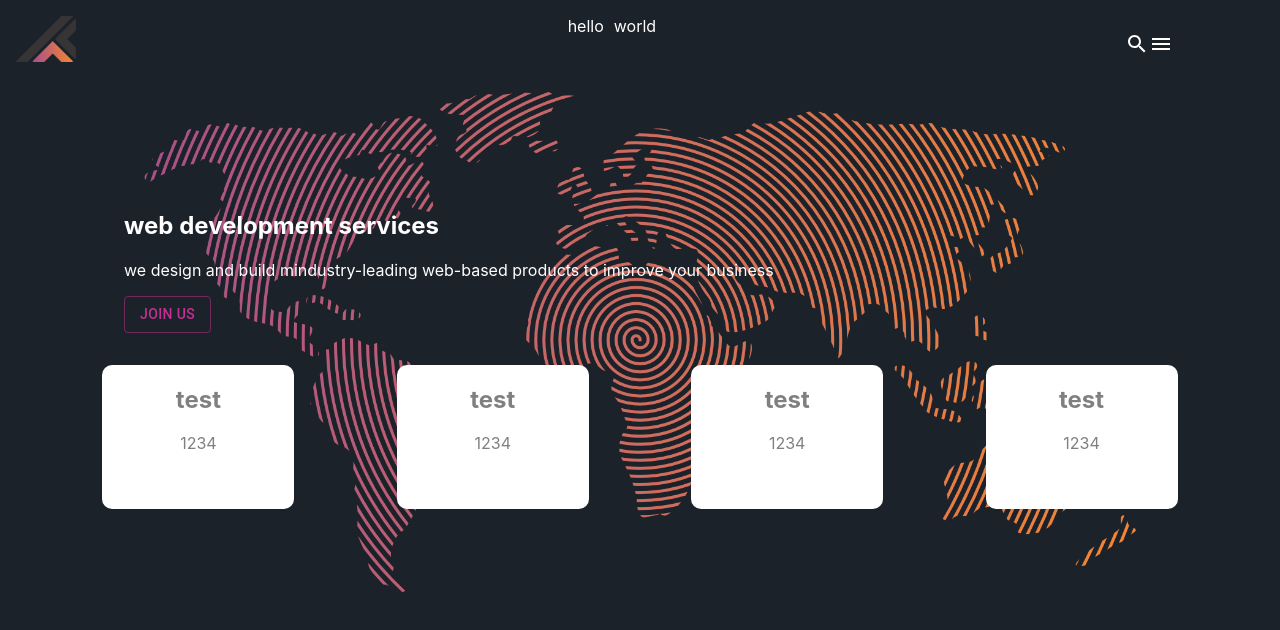
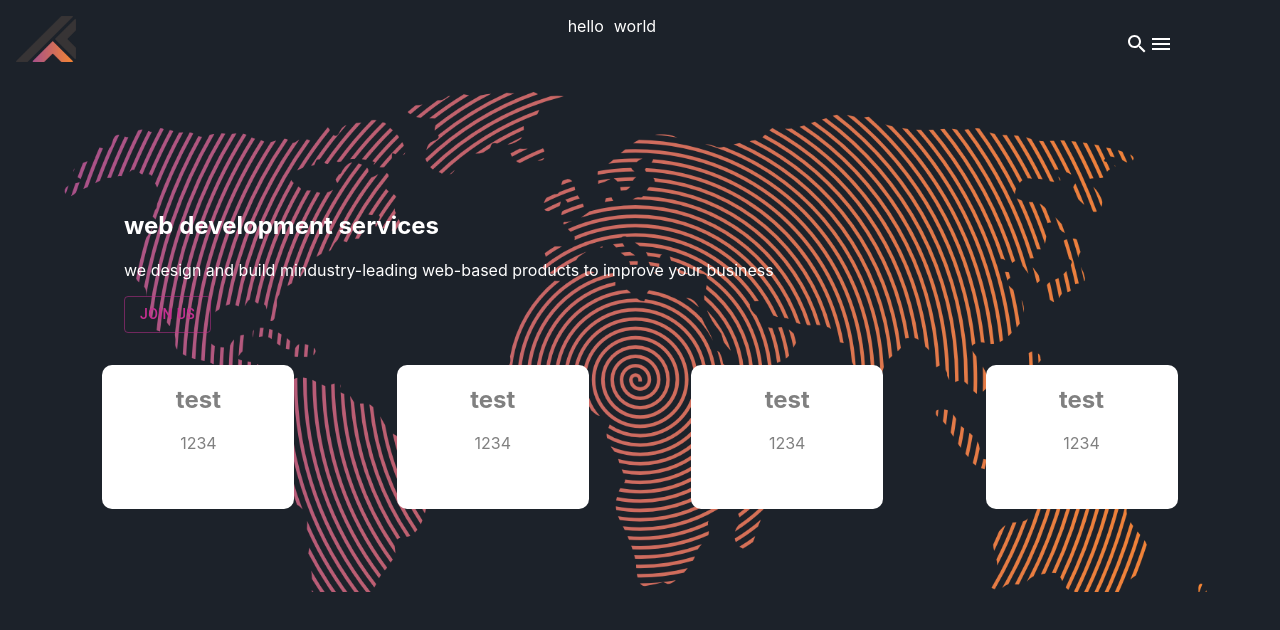
Before and after one commit to pedrambabazadeh/business-website, a React (Create React App) app: page / in a window 1280 px wide. Shown: the top 630 px of the page. Built offline with nearby package versions, Linux system fonts and the light colour scheme.

Commit message:
resiye the bakcgound image of the header

```diff
--- a/src/Sections/Header/header.css
+++ b/src/Sections/Header/header.css
@@ -1,6 +1,6 @@
 header{
     height: 500px;
-    background-size: contain;
+    background-size: 90%;
     background-position-x: center;
     background-repeat: no-repeat;
     display: flex;
```
